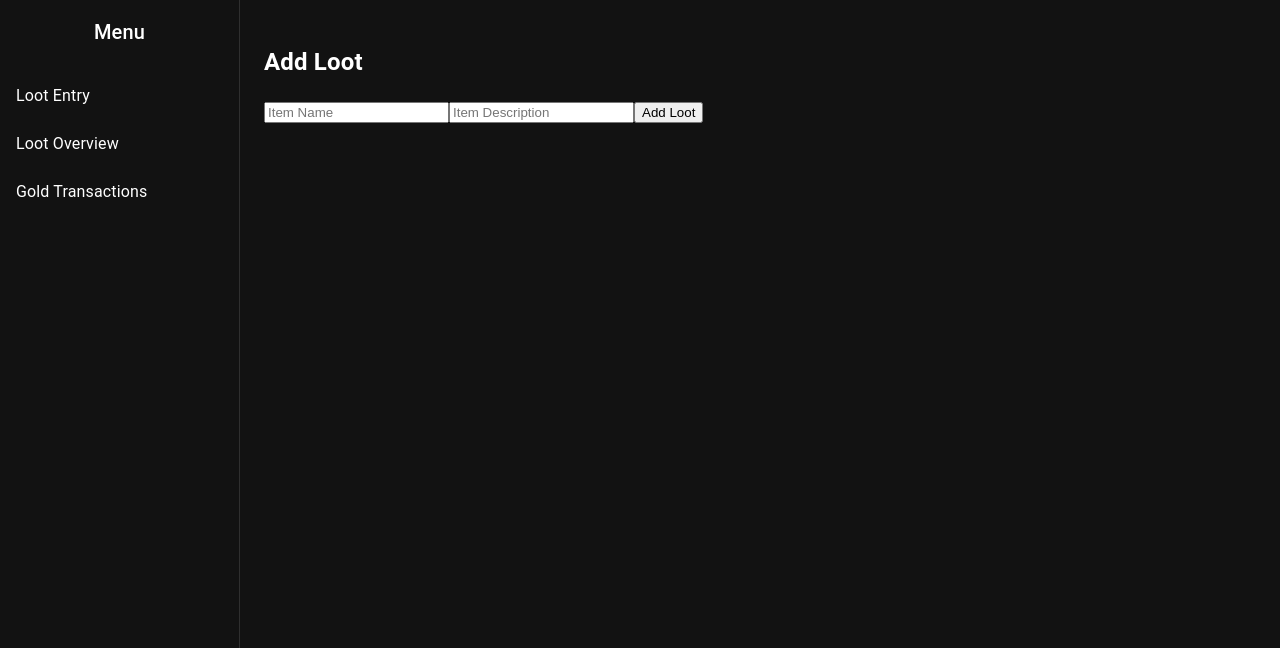
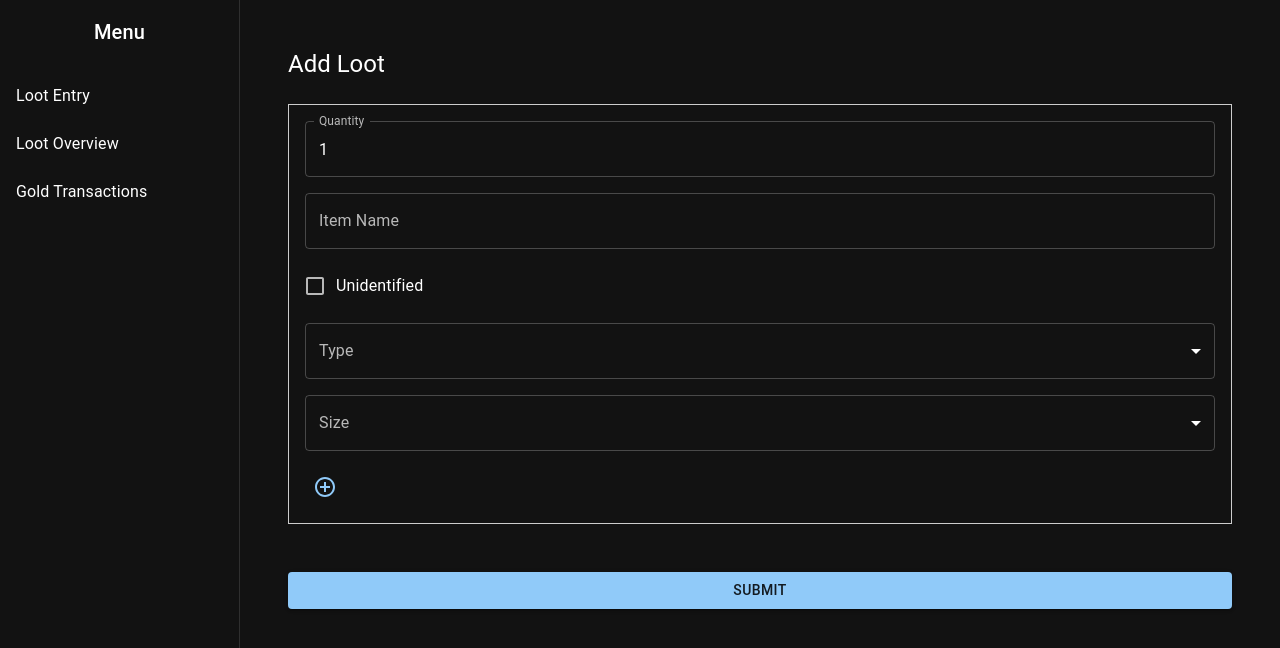
Before and after one commit to linisastald/Loot-Tracker-PF1e, a React (Create React App) app in the folder frontend/: page /loot-entry in a window 1280 px wide. Shown: the top 648 px of the page. Built offline with nearby package versions, Linux system fonts and the light colour scheme.

Commit message:
readme update

```diff
--- a/frontend/package.json
+++ b/frontend/package.json
@@ -11,7 +11,9 @@
     "@mui/material": "^5.2.8",
     "@emotion/react": "^11.7.1",
     "@emotion/styled": "^11.6.0",
-    "@mui/icons-material": "^5.2.4"
+    "@mui/icons-material": "^5.2.4",
+    "@mui/lab": "^5.0.0-alpha.60",
+    "date-fns": "^2.23.0"
   },
   "scripts": {
     "start": "react-scripts start",
--- a/frontend/src/components/LootEntry.js
+++ b/frontend/src/components/LootEntry.js
@@ -1,51 +1,206 @@
-import React, { useState } from 'react';
+import React, { useState, useEffect } from 'react';
 import axios from 'axios';
+import {
+  Container,
+  TextField,
+  Button,
+  Typography,
+  Box,
+  Checkbox,
+  FormControlLabel,
+  MenuItem,
+  IconButton,
+} from '@mui/material';
+import { DatePicker, LocalizationProvider } from '@mui/lab';
+import AdapterDateFns from '@mui/lab/AdapterDateFns';
+import AddCircleOutlineIcon from '@mui/icons-material/AddCircleOutline';
+import RemoveCircleOutlineIcon from '@mui/icons-material/RemoveCircleOutline';
+
+const itemTypes = ['Weapon', 'Armor', 'Magic', 'Gear', 'Trade Good', 'Other'];
+const itemSizes = ['Fine', 'Diminutive', 'Tiny', 'Small', 'Medium', 'Large', 'Huge', 'Gargantuan', 'Colossal'];
 
 const LootEntry = () => {
-  const [itemName, setItemName] = useState('');
-  const [itemDescription, setItemDescription] = useState('');
+  const [entries, setEntries] = useState([
+    {
+      sessionDate: new Date(),
+      quantity: 1,
+      itemName: '',
+      unidentified: false,
+      type: '',
+      size: '',
+    },
+  ]);
+
+  const handleInputChange = (index, field, value) => {
+    const newEntries = [...entries];
+    newEntries[index][field] = value;
+    setEntries(newEntries);
+  };
+
+  const addEntry = () => {
+    setEntries([
+      ...entries,
+      {
+        sessionDate: new Date(),
+        quantity: 1,
+        itemName: '',
+        unidentified: false,
+        type: '',
+        size: '',
+      },
+    ]);
+  };
+
+  const removeEntry = (index) => {
+    const newEntries = entries.filter((_, i) => i !== index);
+    setEntries(newEntries);
+  };
 
   const handleSubmit = async (e) => {
     e.preventDefault();
     const token = localStorage.getItem('token');
     try {
-      await axios.post('http://192.168.0.64:5000/api/loot', {
-        item_name: itemName,
-        item_description: itemDescription,
-        campaign_id: 1,
-      }, {
-        headers: {
-          'Authorization': `Bearer ${token}`,
+      await axios.post(
+        'http://192.168.0.64:5000/api/loot',
+        { entries },
+        {
+          headers: {
+            Authorization: `Bearer ${token}`,
+          },
+        }
+      );
+      // Reset form after submission
+      setEntries([
+        {
+          sessionDate: new Date(),
+          quantity: 1,
+          itemName: '',
+          unidentified: false,
+          type: '',
+          size: '',
         },
-      });
-      setItemName('');
-      setItemDescription('');
-    } catch (err) {
-      console.error(err);
+      ]);
+    } catch (error) {
+      console.error('Error submitting loot entry', error);
+    }
+  };
+
+  const fetchSuggestions = async (value, index) => {
+    try {
+      const response = await axios.get(
+        `http://192.168.0.64:5000/api/pf_items?name=${value}`
+      );
+      const suggestions = response.data;
+      const newEntries = [...entries];
+      newEntries[index].suggestions = suggestions;
+      setEntries(newEntries);
+    } catch (error) {
+      console.error('Error fetching suggestions', error);
     }
   };
 
   return (
-    <div>
-      <h2>Add Loot</h2>
-      <form onSubmit={handleSubmit}>
-        <input
-          type="text"
-          placeholder="Item Name"
-          value={itemName}
-          onChange={(e) => setItemName(e.target.value)}
-          required
-        />
-        <input
-          type="text"
-          placeholder="Item Description"
-          value={itemDescription}
-          onChange={(e) => setItemDescription(e.target.value)}
-          required
-        />
-        <button type="submit">Add Loot</button>
-      </form>
-    </div>
+    <Container component="main">
+      <Typography component="h1" variant="h5" sx={{ mt: 3 }}>
+        Add Loot
+      </Typography>
+      <Box component="form" onSubmit={handleSubmit} sx={{ mt: 3 }}>
+        {entries.map((entry, index) => (
+          <Box key={index} sx={{ mb: 3, border: '1px solid #ccc', padding: 2 }}>
+            <LocalizationProvider dateAdapter={AdapterDateFns}>
+              <DatePicker
+                label="Session Date"
+                value={entry.sessionDate}
+                onChange={(date) => handleInputChange(index, 'sessionDate', date)}
+                renderInput={(params) => <TextField {...params} fullWidth sx={{ mb: 2 }} />}
+              />
+            </LocalizationProvider>
+            <TextField
+              label="Quantity"
+              type="number"
+              fullWidth
+              value={entry.quantity}
+              onChange={(e) => handleInputChange(index, 'quantity', e.target.value)}
+              sx={{ mb: 2 }}
+            />
+            <TextField
+              label="Item Name"
+              fullWidth
+              value={entry.itemName}
+              onChange={(e) => {
+                handleInputChange(index, 'itemName', e.target.value);
+                fetchSuggestions(e.target.value, index);
+              }}
+              sx={{ mb: 2 }}
+              autoComplete="off"
+            />
+            {entry.suggestions && (
+              <ul>
+                {entry.suggestions.map((suggestion, sIndex) => (
+                  <li
+                    key={sIndex}
+                    onClick={() => handleInputChange(index, 'itemName', suggestion.name)}
+                  >
+                    {suggestion.name}
+                  </li>
+                ))}
+              </ul>
+            )}
+            <FormControlLabel
+              control={
+                <Checkbox
+                  checked={entry.unidentified}
+                  onChange={(e) => handleInputChange(index, 'unidentified', e.target.checked)}
+                />
+              }
+              label="Unidentified"
+              sx={{ mb: 2 }}
+            />
+            <TextField
+              label="Type"
+              select
+              fullWidth
+              value={entry.type}
+              onChange={(e) => handleInputChange(index, 'type', e.target.value)}
+              sx={{ mb: 2 }}
+            >
+              {itemTypes.map((type) => (
+                <MenuItem key={type} value={type}>
+                  {type}
+                </MenuItem>
+              ))}
+            </TextField>
+            <TextField
+              label="Size"
+              select
+              fullWidth
+              value={entry.size}
+              onChange={(e) => handleInputChange(index, 'size', e.target.value)}
+              sx={{ mb: 2 }}
+            >
+              {itemSizes.map((size) => (
+                <MenuItem key={size} value={size}>
+                  {size}
+                </MenuItem>
+              ))}
+            </TextField>
+            <Box sx={{ display: 'flex', justifyContent: 'space-between' }}>
+              <IconButton onClick={addEntry} color="primary">
+                <AddCircleOutlineIcon />
+              </IconButton>
+              {entries.length > 1 && (
+                <IconButton onClick={() => removeEntry(index)} color="secondary">
+                  <RemoveCircleOutlineIcon />
+                </IconButton>
+              )}
+            </Box>
+          </Box>
+        ))}
+        <Button type="submit" fullWidth variant="contained" sx={{ mt: 3, mb: 2 }}>
+          Submit
+        </Button>
+      </Box>
+    </Container>
   );
 };
 
```
